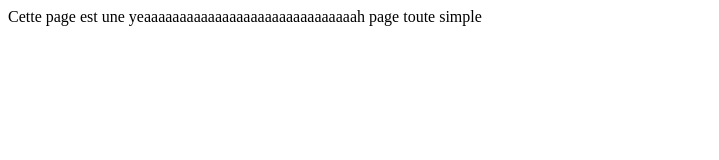
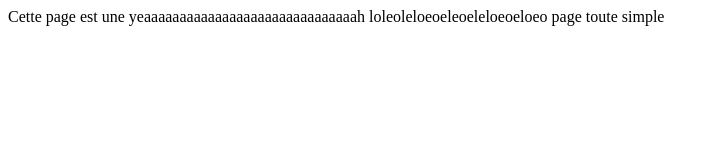
Before and after one commit to yous1235/Openshiftsite, a plain HTML site: page index.html in a window 1280 px wide. Shown: the whole page, without its empty margins (0-719 px from the left). Drawn offline with Linux system fonts and the light colour scheme.

Commit message:
Update index.html

```diff
--- a/index.html
+++ b/index.html
@@ -4,7 +4,7 @@
     <title>Coucou</title>
   </head>
   <body>
-  Cette page est une yeaaaaaaaaaaaaaaaaaaaaaaaaaaaaaah
+  Cette page est une yeaaaaaaaaaaaaaaaaaaaaaaaaaaaaaah loleoleloeoeleoeleloeoeloeo
   page toute simple
   </body>
 </html>
```
